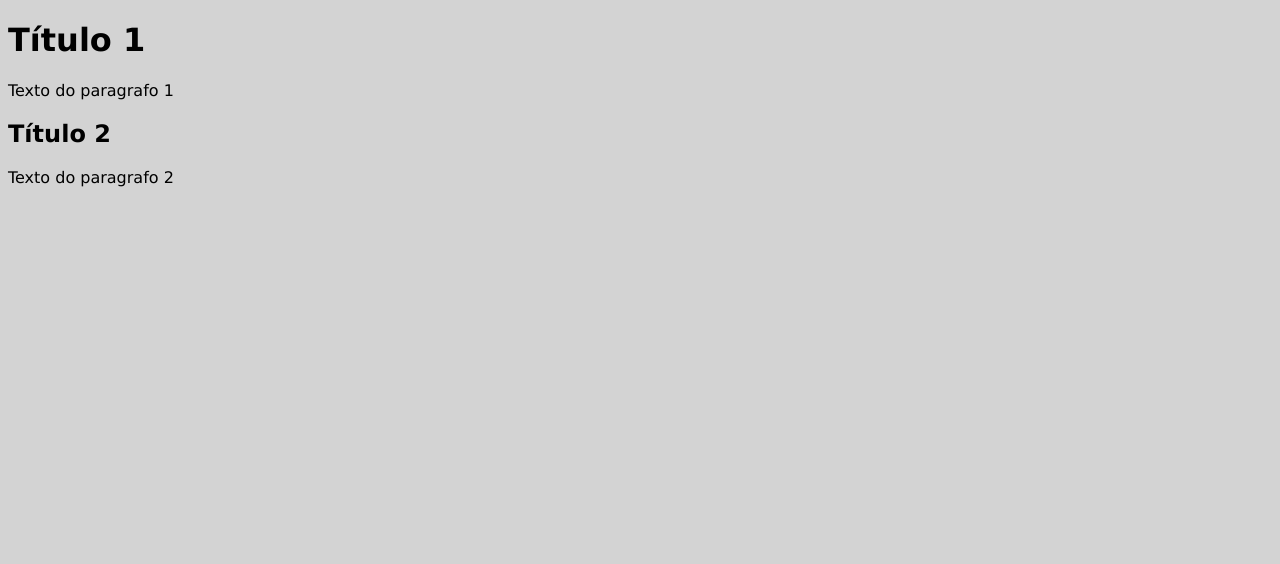
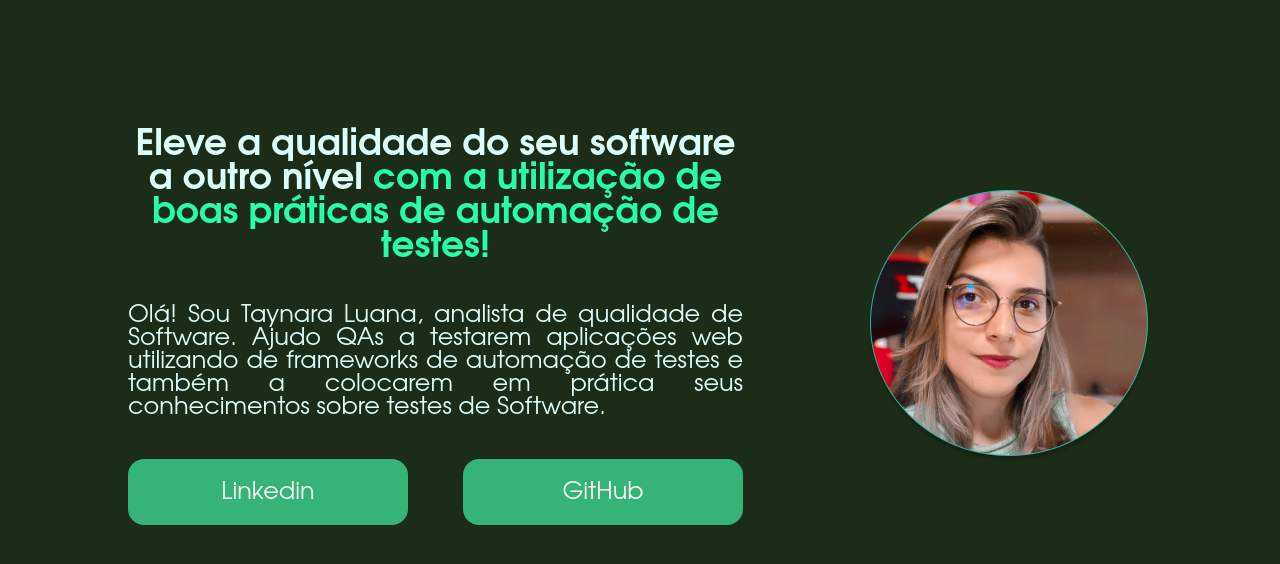
Before and after one commit to Taynara-Luana/projeto-html-css-js-docker, a plain HTML site: page src/view/index.html in a window 1280 px wide. Drawn offline with Linux system fonts and the light colour scheme.

Commit message:
projeto_alura

```diff
--- a/src/css/index.css
+++ b/src/css/index.css
@@ -1,4 +1,57 @@
+* {
+    margin: 0;
+    padding: 0;
+}
+
 body {
-    background-color:#D3D3D3;
-    font-family: 'Lucida Sans', 'Lucida Sans Regular', 'Lucida Grande', 'Lucida Sans Unicode', Geneva, Verdana, sans-serif;
+    height: 100vh;
+    box-sizing: content-box;
+    background-color: #1B2D19;
+    color: #DDFDF9;
+    font-family: Avantgarde, TeX Gyre Adventor, URW Gothic L, sans-serif;
 }
+
+.apresentacao{
+    margin: 10%;
+    display:flex;
+    align-items: center;
+    justify-content: space-between;
+}
+
+.apresentacao__conteudo{
+    width: 615px;
+    display: flex;
+    flex-direction: column;
+    gap: 40px;
+}
+
+.apresentacao__conteudo__titulo{
+    font-size: 36px;
+    text-align: center;
+}
+
+.tituloPrincipal {
+    color: #29FEA5;
+}
+
+.apresentacao__conteudo__texto {
+    color: #DDFDF9;
+    font-size: 24px;
+    text-align: justify;
+}
+
+.apresentacao__links{
+    display: flex;
+    justify-content: space-between;
+}
+
+.apresentacao__links_link{
+    background-color: #36B477;
+    color: #F5F5F5;
+    text-decoration: none;
+    width: 280px;
+    text-align: center;
+    border-radius: 16px;
+    font-size: 24px;
+    padding: 21.5px 0;
+}
--- a/src/view/index.html
+++ b/src/view/index.html
@@ -1,15 +1,42 @@
 <!DOCTYPE html>
 <html lang="pt-br">
-    <head>
-        <title>Minha primeira página em HTML</title>
-        <meta charset="utf-8">
-        <link rel="stylesheet" type="text/css" href="../css/index.css" media="screen" />
-    </head>
 
-    <body>
-        <h1>Título 1</h1>
-        <p>Texto do paragrafo 1</p>
-        <h2>Título 2</h2>
-        <p>Texto do paragrafo 2</p>
-    </body>
+<head>
+    <meta charset="UTF-8">
+    <meta http-equiv="X-UA-Compatible" content="IE=edge">
+    <meta name="viewport" content="width=device-width, initial-scale=1.0">
+
+    <link rel="stylesheet" href="../css/index.css">
+
+    <title>Portfólio</title>
+</head>
+
+<body>
+    <header></header>
+
+    <main class="apresentacao">
+        <section class="apresentacao__conteudo">
+            <h1 class="apresentacao__conteudo__titulo">Eleve a qualidade do seu software a outro nível <strong
+                    class="tituloPrincipal">com a utilização de boas
+                    práticas de automação de
+                    testes!</strong></h1>
+            <p class="apresentacao__conteudo__texto">Olá! Sou Taynara Luana, analista de qualidade de Software. Ajudo
+                QAs a testarem
+                aplicações web utilizando de
+                frameworks de automação de testes e também a colocarem em prática seus conhecimentos sobre testes de
+                Software.</p>
+
+            <div class="apresentacao__links">
+                <a class="apresentacao__links_link"
+                    href="https://www.linkedin.com/in/taynara-luana-884326172/">Linkedin</a>
+                <a class="apresentacao__links_link" href="https://github.com/Taynara-Luana">GitHub</a>
+            </div>
+        </section>
+
+        <img src="../images/Taynara.png" alt="souTaynaraLuana">
+    </main>
+
+    <footer></footer>
+</body>
+
 </html>
```
Also changed, not shown: src/images/Taynara.png (added), 2 other files.
